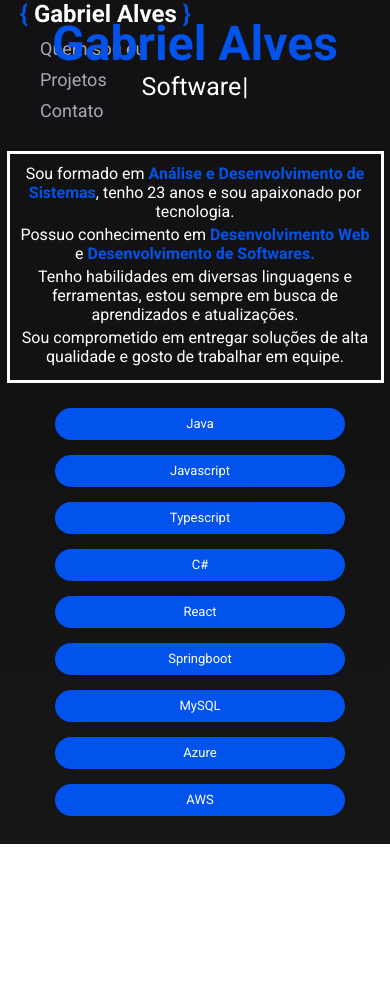
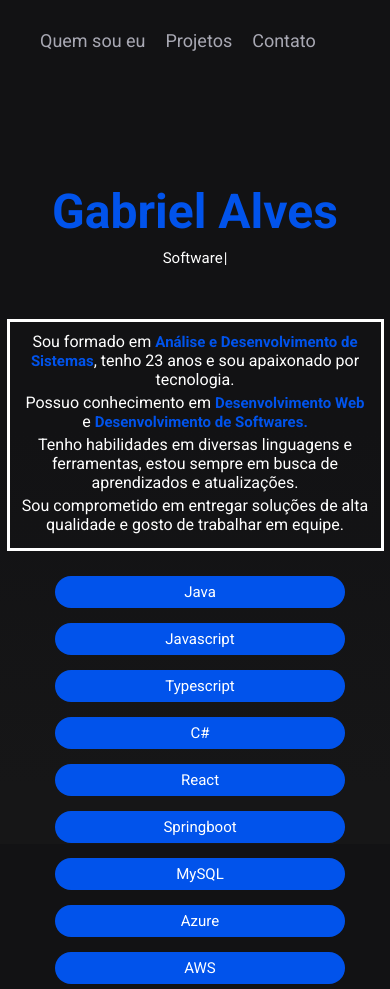
Before and after one commit to ogabrielalves/portifolio, a React (Vite) app: page / in a window 390 px wide. Before the commit the page ends 844 px from the top, so only its background shows below. Built offline with nearby package versions, Linux system fonts and the light colour scheme.

Commit message:
[CORREÇÃO] Corrigindo a responsividade.

```diff
--- a/src/components/atoms/NavBar/NavBar.module.scss
+++ b/src/components/atoms/NavBar/NavBar.module.scss
@@ -13,7 +13,7 @@ nav {
 }
 
 .details {
-    color: var(--primary-color);
+  color: var(--primary-color);
 }
 
 .right {
@@ -37,20 +37,7 @@ nav {
 /* estilos para dispositivos móveis */
 
 @media screen and (max-width: 768px) {
-  nav {
-    flex-direction: column;
-    align-items: flex-start;
-  }
-
-  nav .left {
-    margin-bottom: 10px;
-  }
-
-  nav .right {
-    flex-direction: column;
-  }
-
-  nav .right a {
-    margin-bottom: 10px;
+  .left {
+    display: none;
   }
 }
--- a/src/components/atoms/RepositoryCard/RepositoryCard.module.scss
+++ b/src/components/atoms/RepositoryCard/RepositoryCard.module.scss
@@ -14,7 +14,7 @@
     text-align: center;
 
     h1 {
-        margin-bottom: 15px;
+      margin-bottom: 15px;
     }
   }
 
@@ -26,3 +26,19 @@
 .container:hover {
   background-color: var(--hover-card) !important;
 }
+
+@media (max-width: 768px) {
+  .container {
+    width: 300px;
+    height: 200px;
+    padding: 15px 5px;
+  }
+
+  h1 {
+    font-size: 25px;
+  }
+
+  span {
+    font-size: 15px;
+  }
+}
--- a/src/components/molecules/Banner/Banner.module.scss
+++ b/src/components/molecules/Banner/Banner.module.scss
@@ -50,4 +50,8 @@
     display: flex;
     flex-direction: column;
   }
+
+  .myName {
+    margin-top: 40vh;
+  }
 }
--- a/src/pages/Projects/Project.module.scss
+++ b/src/pages/Projects/Project.module.scss
@@ -7,6 +7,15 @@
 
 @media (max-width: 768px) {
   .container {
-    padding: 20px;
   }
 }
+
+@media only screen and (min-width: 1366px) {
+  .container {
+    padding:20px;
+  }
+}
+
+@media screen and (min-width: 1920px) {
+  /* CSS rules here */
+}
```
Also changed, not shown: src/components/atoms/Skills/Skills.module.scss (+8 -0 lines).
